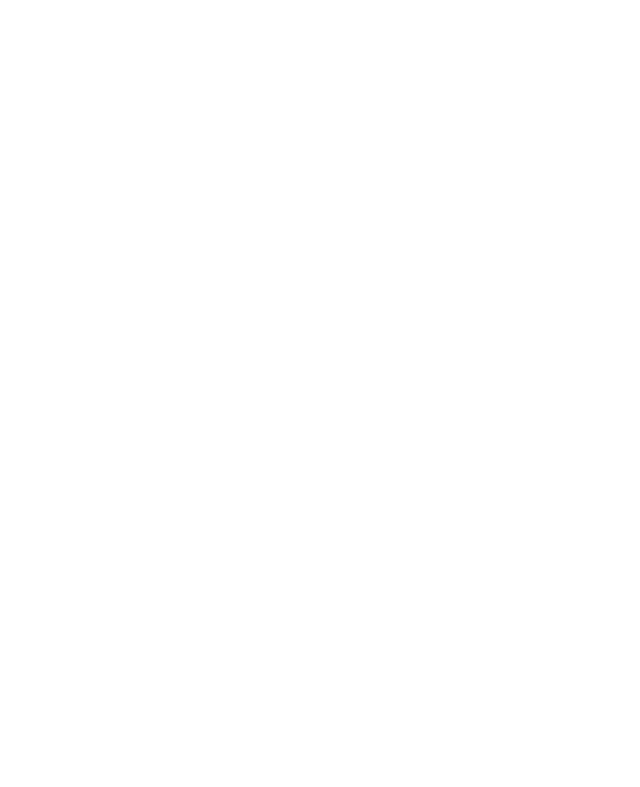
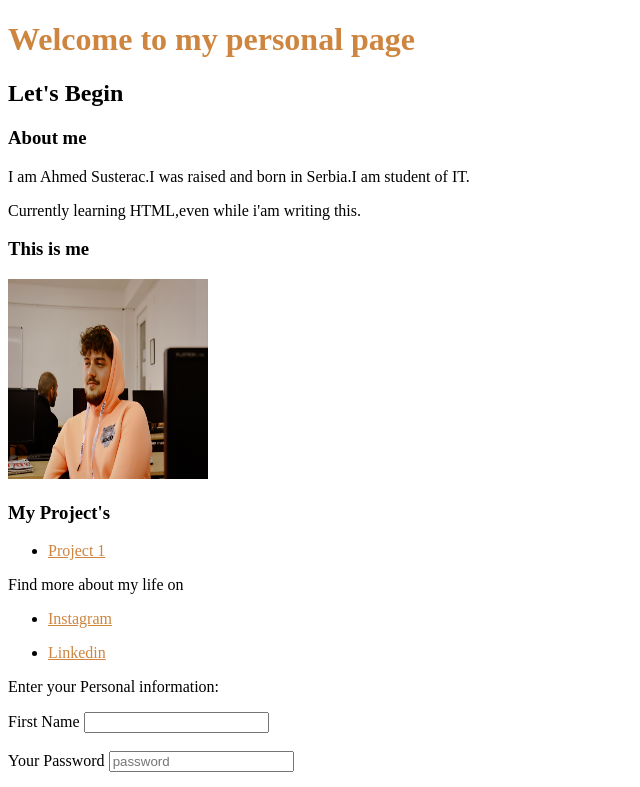
Before and after one commit to amx100/IT-Camp, a plain HTML site: page HTML & Css/Homework.html in a window 1280 px wide. Shown: the top 787 px of the page, without its empty margins (0-640 px from the left). Drawn offline with Linux system fonts and the light colour scheme.

Commit message:
Modified

```diff
--- a/HTML & Css/Homework.html
+++ b/HTML & Css/Homework.html
@@ -6,32 +6,8 @@
         <meta charset="UTF-8">
         <meta http-equiv="X-UA-Compatible" content="IE=edge">
         <meta name="viewport" content="width=device-width, initial-scale=1.0">
+        <title>My Portofilio</title>
 
-        <head>
-            <title>My Portofilio</title>
-        </head>
-
-        <div class="background-image">
-            <style>
-                 * {
-                      margin: 0;
-                      padding: 0;
-                  }
-               .background-image
-                {
-
-
-                    background-image: url(./Pics/sand.png);
-                    background-size: 100% 100%;
-                    background-repeat: no-repeat;
-                    background-attachment: fixed;
-
-                    height: 100vh;
-
-                }
-            </style>
-
-        </div>
 
 
 
@@ -40,8 +16,7 @@
         <h2>Let's Begin </h2>
     </div>
 
-    <body
-    >
+    <body>
         <h3>About me</h3>
         <p>I am Ahmed Susterac.I was raised and born in Serbia.I am student of IT.</p>
             <p>Currently learning HTML,even while i'am writing this.</p>
@@ -109,6 +84,7 @@
         <a href="Homework.html" style="color: black;">Home page</a>
 
 </form>
+
 </body>
-
+</head>
 </html>
```
